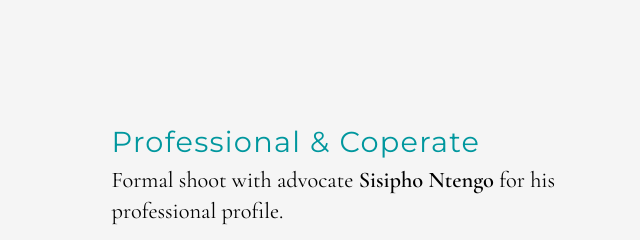
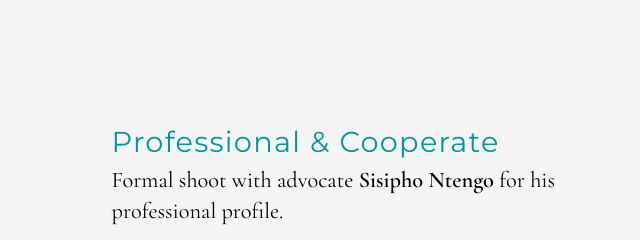
Before and after one commit to realthabanglukhetho/photography, a plain HTML site: page potraits.html in a window 1280 px wide. Shown: the part 2740-2980 px from the top of the page, 586-1226 px from the left. Drawn offline with nearby package versions, Linux system fonts and the light colour scheme.

Commit message:
Add files via upload

```diff
--- a/potraits.html
+++ b/potraits.html
@@ -85,7 +85,7 @@
                 <img src="img/potraits/coperate.JPG" alt="Coperate photography">
             </div>
             <div class="esclusionicontainerright">
-                <p class="esclnumb">Professional & Coperate</p>
+                <p class="esclnumb">Professional & Cooperate</p>
                 <p class="escltext">Formal shoot with advocate <strong>Sisipho Ntengo</strong> for his professional profile.</p>
             </div>
         </div>
```
